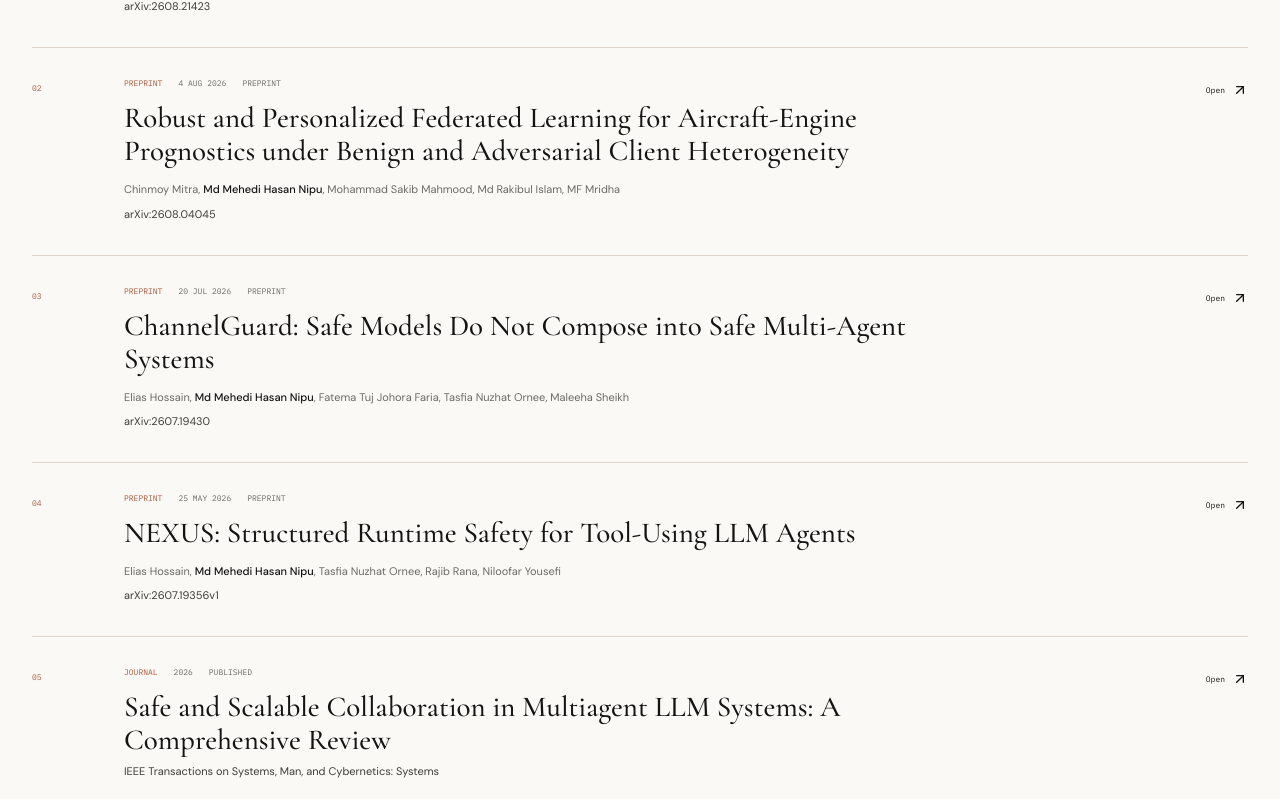
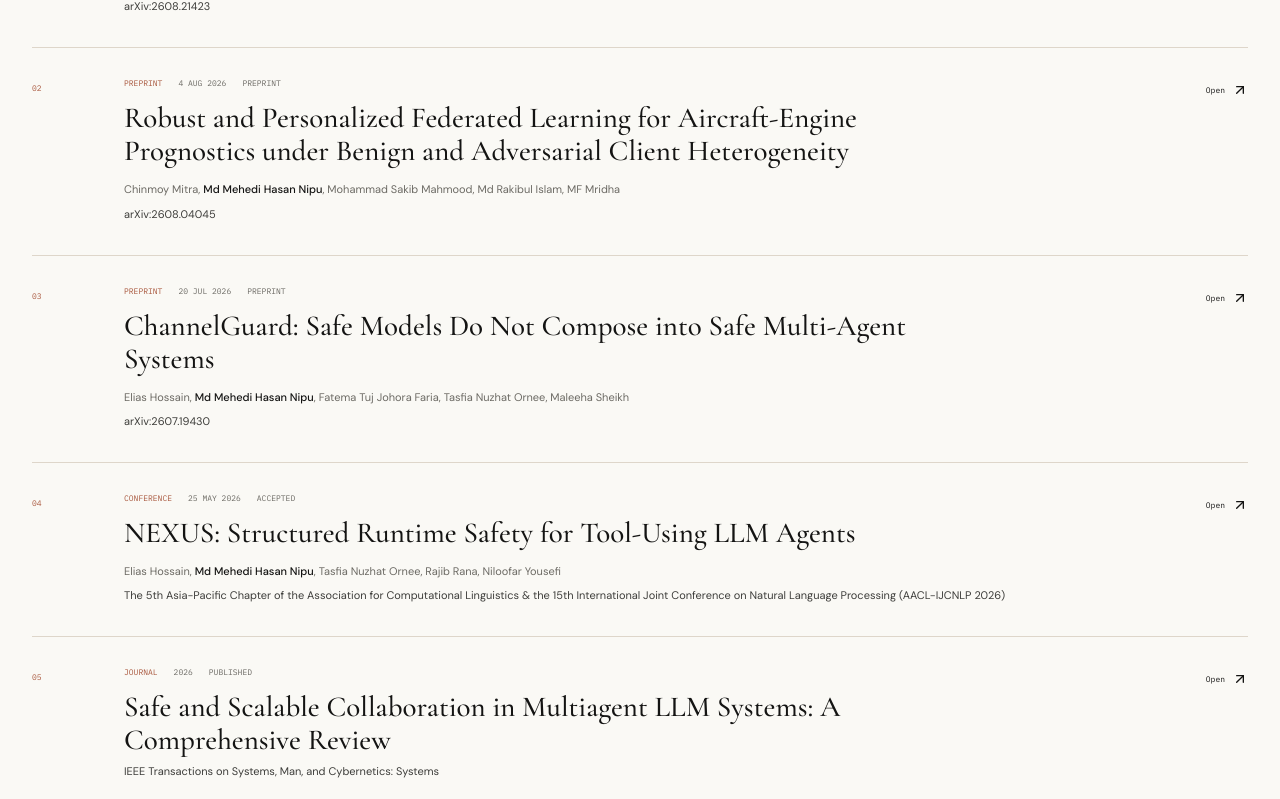
Before and after one commit to Notmeher/Notmeher.github.io, a Next.js app: page /research in a window 1280 px wide. Shown: the part 938-1737 px from the top of the page. Built offline with nearby package versions, Linux system fonts and the light colour scheme.

Commit message:
feat: update publication details for conference acceptance

```diff
--- a/src/data/portfolio.ts
+++ b/src/data/portfolio.ts
@@ -518,11 +518,12 @@ export const publications: Publication[] = [
     href: "https://arxiv.org/abs/2607.19430",
   },
   {
-    category: "Preprint",
+    category: "Conference",
     year: "2026",
     title: "NEXUS: Structured Runtime Safety for Tool-Using LLM Agents",
-    venue: "arXiv:2607.19356v1",
-    status: "Preprint",
+    venue:
+      "The 5th Asia-Pacific Chapter of the Association for Computational Linguistics & the 15th International Joint Conference on Natural Language Processing (AACL-IJCNLP 2026)",
+    status: "Accepted",
     publishedDate: "25 May 2026",
     authors: [
       "Elias Hossain",
```
